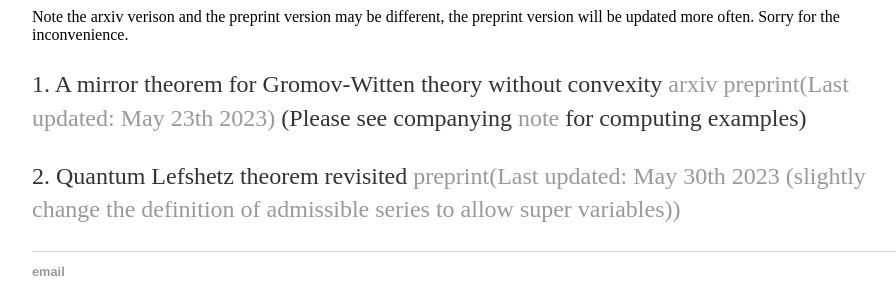
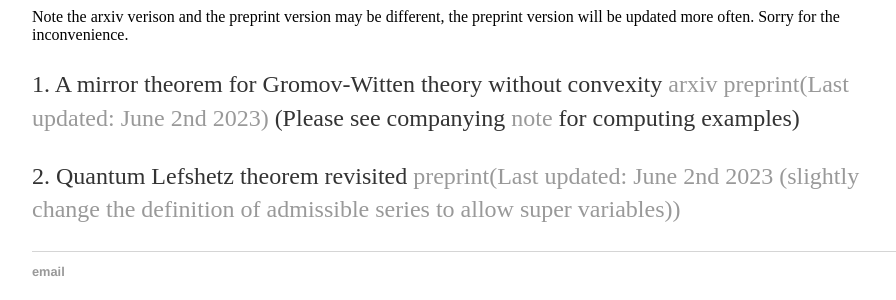
Before and after one commit to Junmathwang/junmathwang.github.io, a Jekyll site: the page built from research/index.html, in a window 1280 px wide. Shown: the part 189-489 px from the top of the page, without its empty margins (160-1056 px from the left). Built offline with Jekyll 4.4.1, drawn with Linux system fonts in a browser that asks for light colours.

Commit message:
Update index.html

```diff
--- a/research/index.html
+++ b/research/index.html
@@ -7,6 +7,6 @@
 
 					<h1>Papers and Preprints</h1>
                                         Note the arxiv verison and the preprint version may be different, the preprint version will be updated more often. Sorry for the inconvenience.
-					<p>1. A mirror theorem for Gromov-Witten theory without convexity <a href="http://arxiv.org/abs/1910.14440">arxiv</a> <a href="var5.pdf">preprint(Last updated: May 23th 2023)</a> (Please see companying <a href="https://www.dropbox.com/s/fnonb722qjsjdp3/I-functions%20for%20toric%20stack%20hypersurface.pdf?dl=0">note</a> for computing examples)
-                                     <p>2. Quantum Lefshetz theorem revisited  <a href="qltre.pdf">preprint(Last updated: May 30th 2023 (slightly change the definition of admissible series to allow super variables))</a>
+					<p>1. A mirror theorem for Gromov-Witten theory without convexity <a href="http://arxiv.org/abs/1910.14440">arxiv</a> <a href="var5.pdf">preprint(Last updated: June 2nd 2023)</a> (Please see companying <a href="https://www.dropbox.com/s/fnonb722qjsjdp3/I-functions%20for%20toric%20stack%20hypersurface.pdf?dl=0">note</a> for computing examples)
+                                     <p>2. Quantum Lefshetz theorem revisited  <a href="qltre.pdf">preprint(Last updated: June 2nd 2023 (slightly change the definition of admissible series to allow super variables))</a>
 	</div>
```
